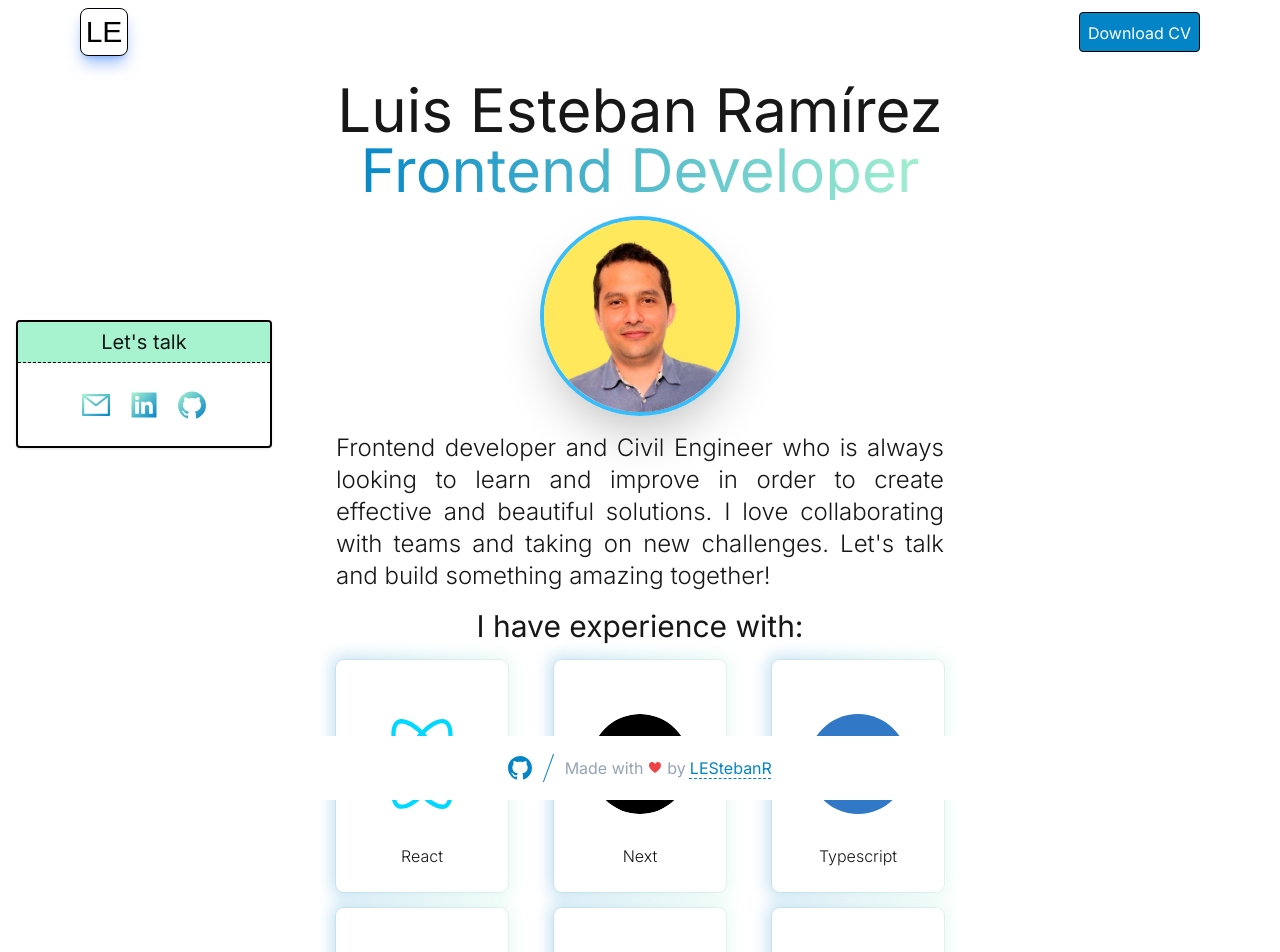
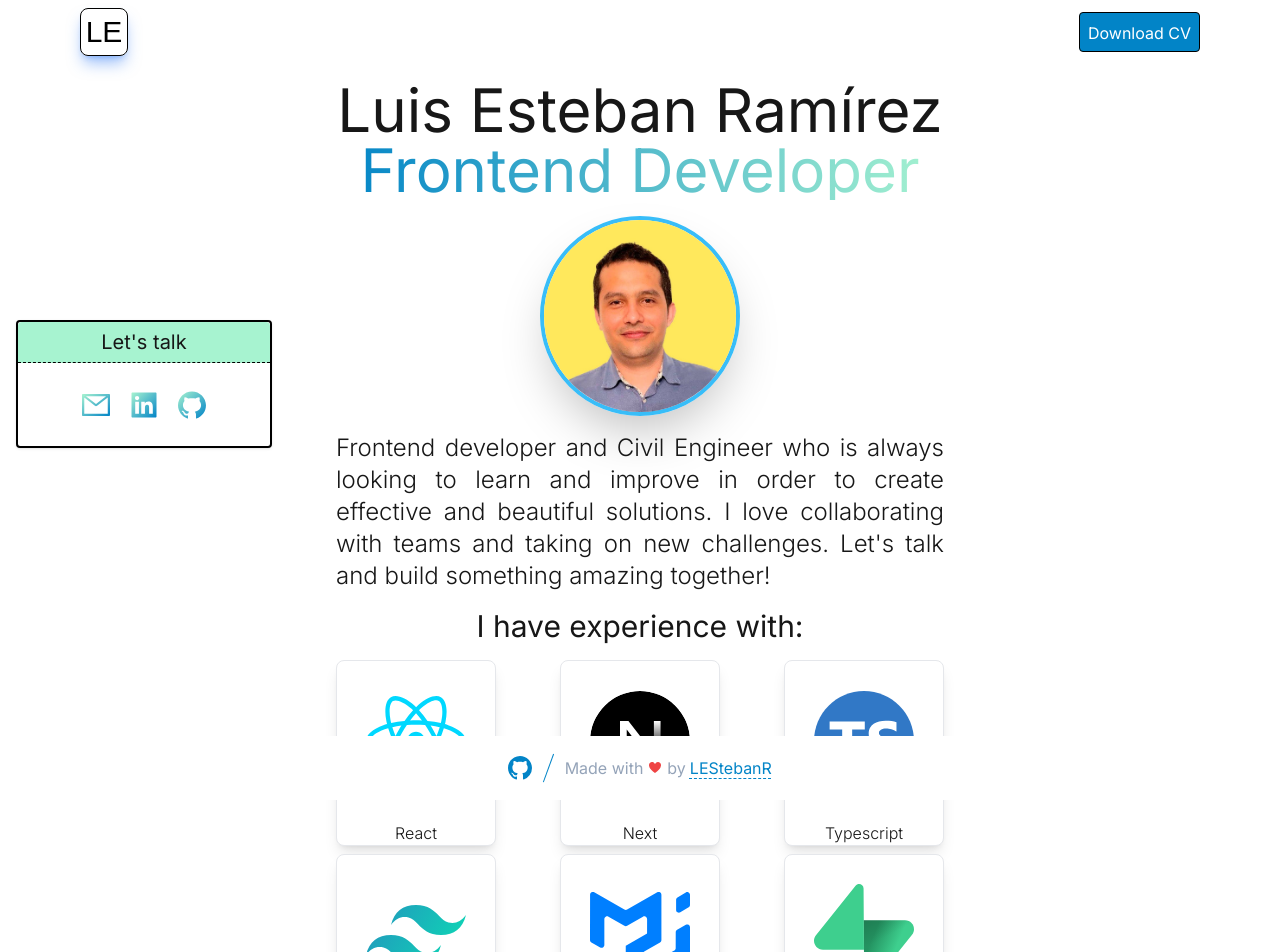
Before and after one commit to LEstebanR/lesteban, a Next.js app: page / in a window 1280 px wide. Shown: the top 952 px of the page. Built offline with nearby package versions, Linux system fonts and the light colour scheme; a web font is replaced by a local one.

Commit message:
fix tech logo card

```diff
--- a/src/components/About.tsx
+++ b/src/components/About.tsx
@@ -80,13 +80,13 @@ const About: FC = () => {
         and build something amazing together!
       </Body>
       <H3>I have experience with:</H3>
-      <div className="flex flex-wrap justify-center sm:justify-between gap-4">
+      <div className="flex flex-wrap justify-center sm:justify-between gap-2">
         {TechnologiesExperience.map((tech) => (
           <TechnologyLogo key={tech.layer} tech={tech} />
         ))}
       </div>
       {/* <H3>I have special interest learning:</H3>
-      <div className="flex flex-wrap justify-between gap-4">
+      <div className="flex flex-wrap justify-center sm:justify-between gap-2">
         {Interesting.map((tech) => (
           <TechnologyLogo key={tech.layer} tech={tech} />
         ))}
--- a/src/components/Logo.tsx
+++ b/src/components/Logo.tsx
@@ -11,7 +11,7 @@ const font = Londrina_Outline({
 const Logo: FC = () => {
   return (
     <Link href="/">
-      <div className="flex items-center justify-center border border-black h-12 w-12 rounded-lg shadow-blue-500/50 shadow-lg cursor-pointer bg-white">
+      <div className="flex items-center justify-center border border-black h-12 w-12 rounded-lg shadow-blue-500/50 shadow-lg cursor-pointer">
         <span className="h-full w-full flex items-center justify-center text-3xl">
           <p className={font.className}>LE</p>
         </span>
--- a/src/components/cards/ProjectsCard.tsx
+++ b/src/components/cards/ProjectsCard.tsx
@@ -38,7 +38,7 @@ const ProjectsCard: FC<Props> = ({ project }) => {
             <Link href={project.repo} target="_blank">
               <FiGithub />
             </Link>
-            <Link href={project.repo} target="_blank">
+            <Link href={project.url} target="_blank">
               <FiLink />
             </Link>
           </div>
--- a/src/components/cards/TechnologyLogo.tsx
+++ b/src/components/cards/TechnologyLogo.tsx
@@ -8,18 +8,11 @@ interface Props {
 
 const TechnologyLogo: FC<Props> = ({ tech }) => {
   return (
-    <div className="flex flex-col justify-center relative z-0">
-      <div className=" group">
-        <div className="absolute -inset-1 bg-gradient-to-r from-primary to-secondary rounded-lg blur opacity-25 group-hover:opacity-100 transition duration-1000 group-hover:duration-200"></div>
-        <div className="relative px-7 py-6 bg-white ring-1 ring-gray-900/5 rounded-lg leading-none flex items-top justify-start space-x-6">
-          <div className="flex items-center flex-col">
-            <div className="w-full flex items-center justify-center h-40 p-2">
-              <Image src={tech.logo} width={100} height={100} alt="logo" />
-            </div>
-            <CardDetail>{tech.layer}</CardDetail>
-          </div>
-        </div>
+    <div className="shadow-lg flex flex-col items-center w-40 h-50 rounded-lg bg-white border border-gray-200  ">
+      <div className="w-full flex items-center justify-center h-40 p-2">
+        <Image src={tech.logo} width={100} height={100} alt="logo" />
       </div>
+      <CardDetail>{tech.layer}</CardDetail>
     </div>
   )
 }
```
